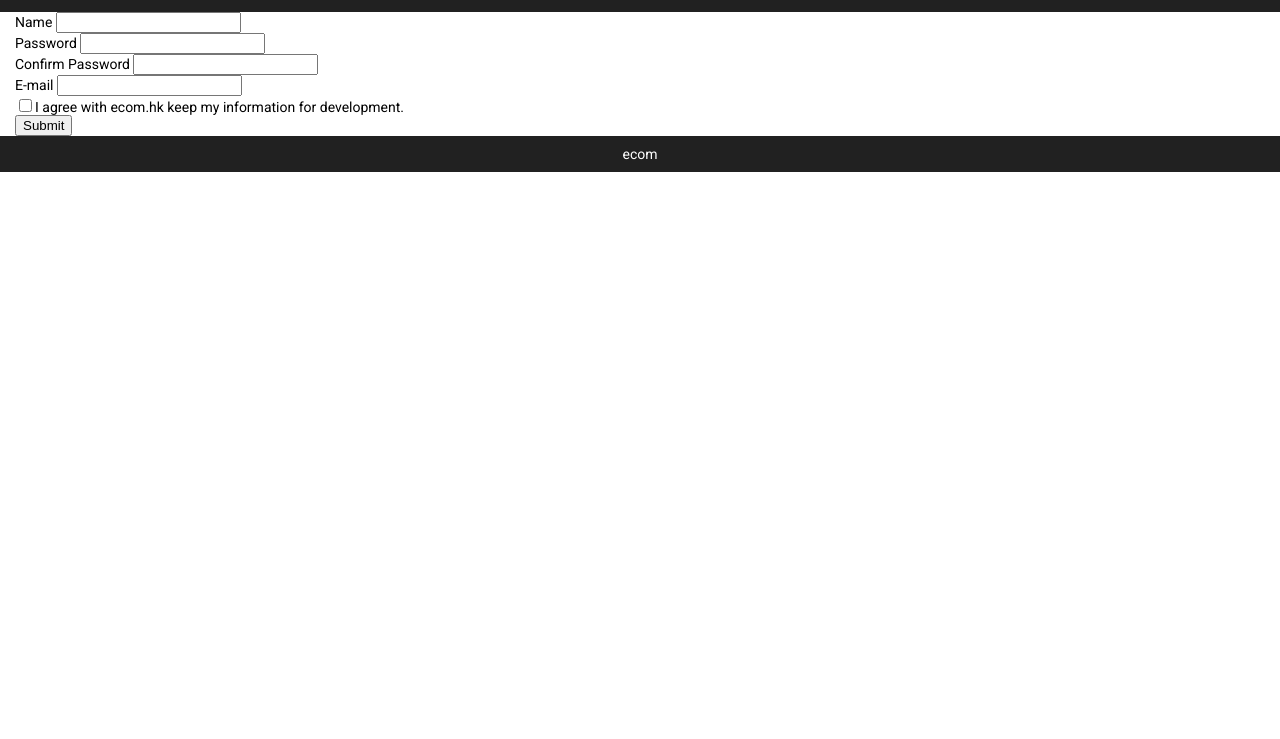
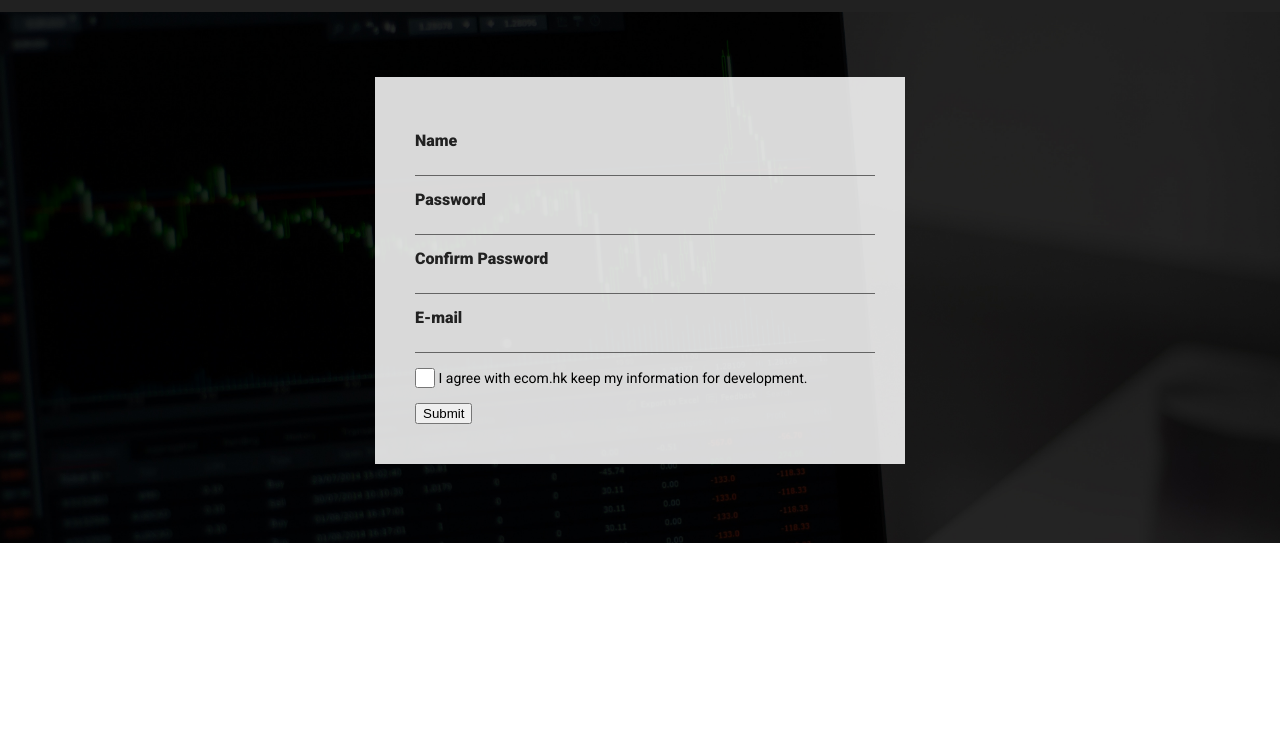
Before and after one commit to terryuser/ecom, a website: page html/register.html in a window 1280 px wide. Shown: the part 61-800 px from the top of the page. Drawn offline with Linux system fonts and the light colour scheme.

Commit message:
15/7 register page style

```diff
--- a/css/scss/_header.scss
+++ b/css/scss/_header.scss
@@ -88,6 +88,7 @@
     display: none;
     position: absolute;
     right: 0;
+    z-index: 99;
     @include border-radius(5px);
     background-color: #494949;
     * {
@@ -113,6 +114,7 @@
     }
     #login-action {
         appearance: none;
+        border: 0;
         @include border-radius(5px);
         @include btnSolid(#27ad1b, $white);
         margin: 10px 0 0 auto;
--- /dev/null
+++ b/css/scss/_register.scss
@@ -0,0 +1,66 @@
+@import '_value';
+@import '_mixin';
+@import '_animation';
+.registPage {
+    .form-wrapper {
+        padding: 40px 15px;
+        height: 800px;
+        background: url(#{$imgPath}section2.jpg);
+        background-size: 100%;
+        background-repeat: no-repeat;
+    }
+
+    .reg-form-wrapper {
+        padding: 25px 0;
+    }
+
+    .reg-form {
+        width: 100%;
+        max-width: 450px;
+        padding: 40px;
+        margin: 0 auto;
+        background-color: rgba(255, 255, 255, 0.85);
+        .input-wrapper {
+            margin: 15px 0;
+            vertical-align: middle;
+
+            label {
+                display: block;
+                @include fontSize($h16);
+                color: $black;
+                font-weight: bold;
+            }
+
+            input {
+                display: block;
+                width: 100%;
+                background: none;
+                padding: 5px;
+                border: 0;
+                border-bottom: 1px solid $grey;
+
+                &:focus {
+                    outline: none;
+                }
+            }
+        }
+        .checkbox {
+            display: block;
+            vertical-align: middle;
+            #agreement{
+                display: inline-block;
+                width: 20px;
+                height: 20px;
+                margin: 0;
+                vertical-align: middle;
+                background: none;
+                border: 1px solid $Main_color;
+            }
+            p {
+                display: inline-block;
+                margin: 0;
+                vertical-align: middle;
+            }
+        }
+    }
+}
--- a/css/scss/ecom.scss
+++ b/css/scss/ecom.scss
@@ -7,3 +7,4 @@
 @import '_index';
 @import '_stocklist';
 @import '_stock';
+@import '_register';
--- a/html/register.html
+++ b/html/register.html
@@ -27,7 +27,7 @@
 <body class="registPage">
     <div id="header"></div>
 
-    <section class="section slider-wrapper">
+    <section class="section form-wrapper">
         <div class="reg-form-wrapper">
             <div class="reg-form">
                 <div class="input-wrapper">
@@ -50,9 +50,10 @@
                     <input type='email' class='name' id='reg-email' placeholder=''></input>
                     <div class="alertMsg"></div>
                 </div>
-                <div class="input-wrapper">
+                <div class="input-wrapper checkbox">
                     <label></label>
-                    <input type="checkbox" name="agreement" value="agreed" id="agreement">I agree with ecom.hk keep my information for development.</input>
+                    <input type="checkbox" name="agreement" value="agreed" id="agreement"></input>
+                    <p>I agree with ecom.hk keep my information for development.</p>
                     <div class="alertMsg"></div>
                 </div>
                 <div class="form-action">
```
Also changed, not shown: css/ecom.css, 1 other file.
